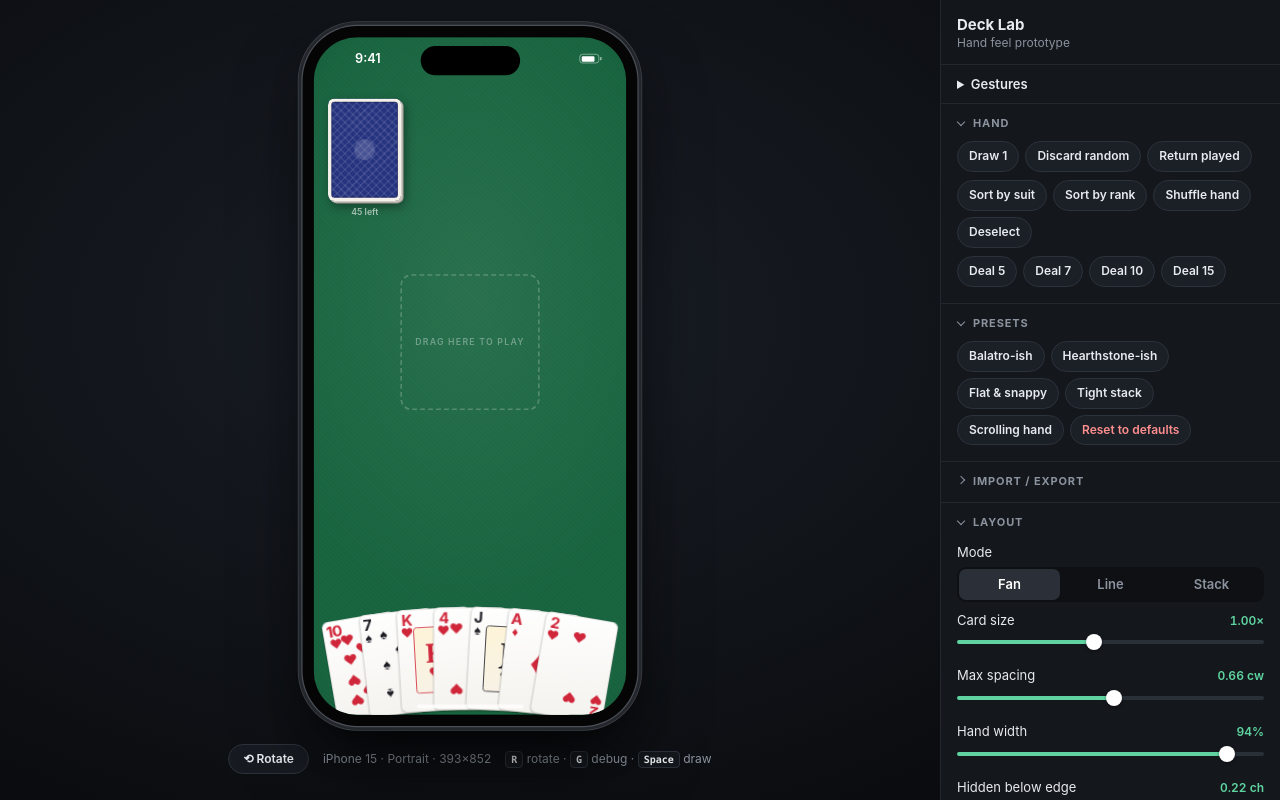
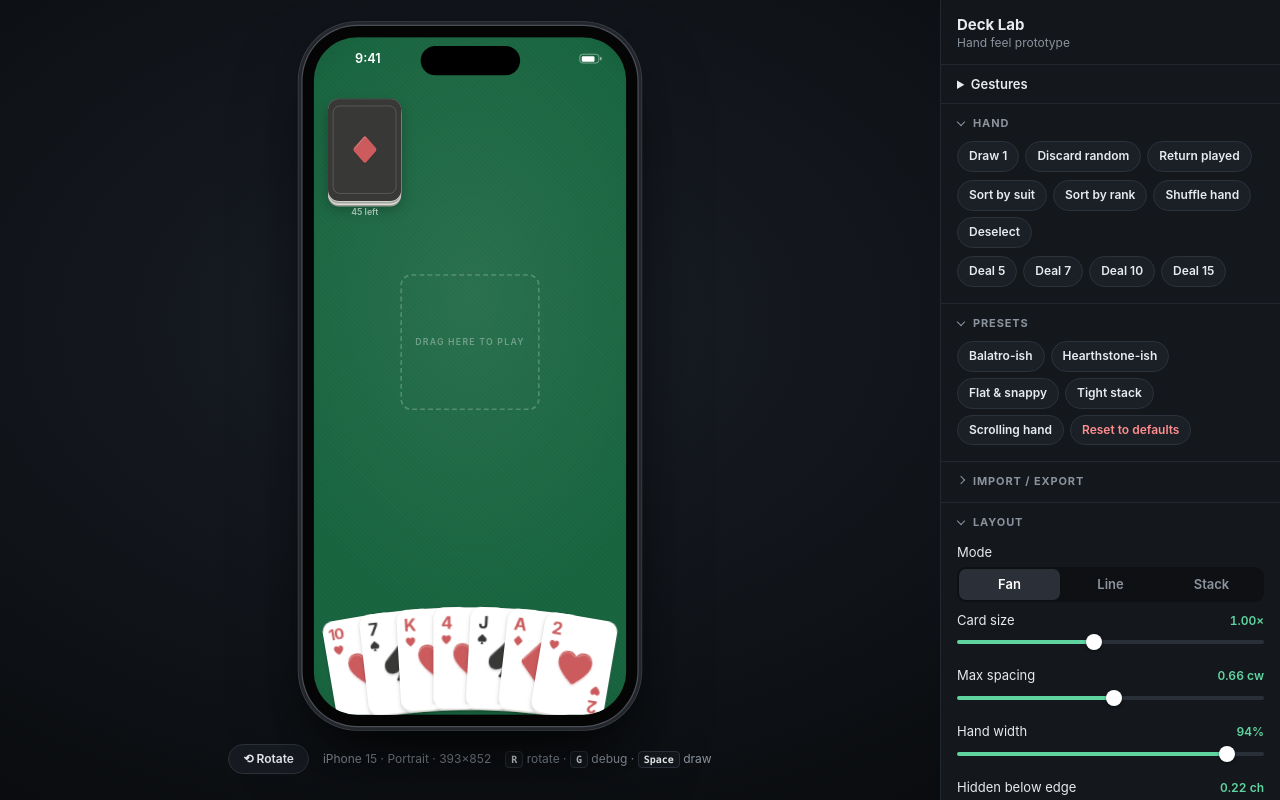
Before and after one commit to appapappa2/decklab, a plain HTML site: page index.html in a window 1280 px wide. Drawn offline with Linux system fonts and the light colour scheme.

Commit message:
Design test

```diff
--- a/src/cards.js
+++ b/src/cards.js
@@ -1,13 +1,45 @@
 import { Spring } from './spring.js';
 
-// U+FE0E forces text (non-emoji) presentation of the suit glyphs on iOS.
 export const SUITS = [
-  { id: 'S', glyph: '\u2660\uFE0E', red: false, order: 0 },
-  { id: 'H', glyph: '\u2665\uFE0E', red: true, order: 1 },
-  { id: 'C', glyph: '\u2663\uFE0E', red: false, order: 2 },
-  { id: 'D', glyph: '\u2666\uFE0E', red: true, order: 3 },
+  { id: 'S', name: 'spades', red: false, order: 0 },
+  { id: 'H', name: 'hearts', red: true, order: 1 },
+  { id: 'C', name: 'clubs', red: false, order: 2 },
+  { id: 'D', name: 'diamonds', red: true, order: 3 },
 ];
 const RANKS = ['A', '2', '3', '4', '5', '6', '7', '8', '9', '10', 'J', 'Q', 'K'];
+
+// Rounded, consistent silhouettes instead of platform-dependent suit glyphs.
+// The short highlight paths give the large marks a softly raised edge.
+const SUIT_ART = {
+  S: {
+    shape: 'M50 9C47 9 44 13 40 17L20 37C4 53 12 75 29 75C37 75 43 71 46 67C45 77 41 84 37 89C36 91 38 93 41 93H59C62 93 64 91 63 89C59 84 55 77 54 67C57 71 63 75 71 75C88 75 96 53 80 37L60 17C56 13 53 9 50 9Z',
+    highlight: 'M18 42C22 36 35 24 44 15C47 12 49 10 51 11',
+  },
+  H: {
+    shape: 'M50 25C43 10 20 9 12 26C2 49 24 70 45 88C48 91 52 91 55 88C76 70 98 49 88 26C80 9 57 10 50 25Z',
+    highlight: 'M13 30C18 15 38 14 47 26M55 24C64 14 80 16 86 29',
+  },
+  C: {
+    shape: 'M50 9C34 9 25 24 32 37C17 33 7 43 7 56C7 70 20 80 33 75C40 73 44 68 46 64C45 76 41 84 37 89C36 91 38 93 41 93H59C62 93 64 91 63 89C59 84 55 76 54 64C56 68 60 73 67 75C80 80 93 70 93 56C93 43 83 33 68 37C75 24 66 9 50 9Z',
+    highlight: 'M32 28C32 18 40 11 49 11M9 55C10 44 19 38 29 40M73 39C83 39 89 45 91 52',
+  },
+  D: {
+    shape: 'M45 10C48 6 52 6 55 10L85 44C88 48 88 52 85 56L55 90C52 94 48 94 45 90L15 56C12 52 12 48 15 44Z',
+    highlight: 'M16 46L46 12C48 9 51 9 54 12',
+  },
+};
+
+function suitHTML(id) {
+  const art = SUIT_ART[id];
+  return `<svg class="suit-mark" viewBox="0 0 100 100" aria-hidden="true" focusable="false">` +
+    `<path fill="currentColor" d="${art.shape}"/>` +
+    `<path class="suit-highlight" d="${art.highlight}"/>` +
+    `</svg>`;
+}
+
+export function cardBackHTML() {
+  return `<div class="back-emblem">${suitHTML('D')}</div>`;
+}
 
 export function createDeck() {
   const deck = [];
@@ -25,37 +57,14 @@ export function shuffle(arr) {
   return arr;
 }
 
-// Pip positions (% of card width/height) for number cards.
-const L = 31, C = 50, R = 69;
-const PIPS = {
-  2: [[C, 21], [C, 79]],
-  3: [[C, 21], [C, 50], [C, 79]],
-  4: [[L, 21], [R, 21], [L, 79], [R, 79]],
-  5: [[L, 21], [R, 21], [C, 50], [L, 79], [R, 79]],
-  6: [[L, 21], [R, 21], [L, 50], [R, 50], [L, 79], [R, 79]],
-  7: [[L, 21], [R, 21], [C, 35.5], [L, 50], [R, 50], [L, 79], [R, 79]],
-  8: [[L, 21], [R, 21], [C, 35.5], [L, 50], [R, 50], [C, 64.5], [L, 79], [R, 79]],
-  9: [[L, 21], [R, 21], [L, 40.3], [R, 40.3], [C, 50], [L, 59.7], [R, 59.7], [L, 79], [R, 79]],
-  10: [[L, 21], [R, 21], [C, 30.7], [L, 40.3], [R, 40.3], [L, 59.7], [R, 59.7], [C, 69.3], [L, 79], [R, 79]],
-};
-
 function faceHTML(card) {
-  const g = card.suit.glyph;
-  const corner = `<b>${card.rank}</b><i>${g}</i>`;
-  let center;
-  if (card.value === 1) {
-    center = `<div class="center ace">${g}</div>`;
-  } else if (card.value > 10) {
-    center = `<div class="center"><div class="court-frame"><b>${card.rank}</b><i>${g}</i></div></div>`;
-  } else {
-    const pips = PIPS[card.value]
-      .map(([x, y]) => `<span class="pip${y > 50 ? ' flip' : ''}" style="left:${x}%;top:${y}%">${g}</span>`)
-      .join('');
-    center = `<div class="center">${pips}</div>`;
-  }
+  const mark = suitHTML(card.suit.id);
+  const corner = `<b${card.rank === '10' ? ' class="rank-ten"' : ''}>${card.rank}</b>${mark}`;
   return (
-    `<div class="face front${card.suit.red ? ' red' : ''}">` +
-    `<div class="corner tl">${corner}</div>${center}<div class="corner br">${corner}</div>` +
+    `<div class="face front${card.suit.red ? ' red' : ''}" aria-hidden="true">` +
+    `<div class="corner tl">${corner}</div>` +
+    `<div class="center${card.value === 1 ? ' ace' : ''}">${mark}</div>` +
+    `<div class="corner br">${corner}</div>` +
     `</div>`
   );
 }
@@ -69,7 +78,9 @@ export class CardSprite {
     this.card = card;
     const el = document.createElement('div');
     el.className = 'card';
-    el.innerHTML = `<div class="shadow"></div><div class="card-inner">${faceHTML(card)}<div class="face back back-art"></div></div>`;
+    el.setAttribute('role', 'img');
+    el.setAttribute('aria-label', `${card.rank} of ${card.suit.name}`);
+    el.innerHTML = `<div class="shadow"></div><div class="card-inner">${faceHTML(card)}<div class="face back back-art" aria-hidden="true">${cardBackHTML()}</div></div>`;
     this.el = el;
     this.inner = el.querySelector('.card-inner');
     this.shadowEl = el.querySelector('.shadow');
--- a/src/main.js
+++ b/src/main.js
@@ -3,6 +3,7 @@ import { buildPanel, loadSettings, saveSettings } from './settings.js';
 import { Game } from './game.js';
 import { Input } from './input.js';
 import { DebugOverlay } from './debug.js';
+import { cardBackHTML } from './cards.js';
 
 const $ = (id) => document.getElementById(id);
 const settings = loadSettings();
@@ -19,6 +20,7 @@ function haptic(pattern) {
 }
 
 const screenEl = $('screen');
+$('deck').querySelector('.deck-stack').innerHTML = cardBackHTML();
 const game = new Game(
   {
     screen: screenEl,
--- a/style.css
+++ b/style.css
@@ -7,6 +7,9 @@
   --muted: #8b939e;
   --accent: #5fd4a0;
   --sel: #ffd257;
+  --card-paper: #fff;
+  --card-ink: #383837;
+  --card-red: #cb5b5d;
   --ease: cubic-bezier(.45, .05, .25, 1);
   color-scheme: dark;
 }
@@ -77,6 +80,7 @@ body.booting *, body.booting *::before, body.booting *::after { transition: none
   --safe-left: 0px;
   --cw: 92px;
   --ch: 129px;
+  --card-radius: calc(var(--cw) * .15);
   position: relative;
   width: var(--sw);
   height: var(--sh);
@@ -198,16 +202,19 @@ kbd {
 #deck .deck-stack {
   position: absolute;
   inset: 0;
-  border-radius: calc(var(--cw) * .085);
+  overflow: hidden;
+  border-radius: var(--card-radius);
   box-shadow:
-    inset 0 0 0 calc(var(--cw) * .045) #f4f1ea,
-    inset 0 0 0 calc(var(--cw) * .06) rgba(0, 0, 0, .2),
-    1px 1px 0 #d9d5cc,
-    2px 2px 0 #bdb8ae,
-    3px 3px 0 #a19c92,
-    4px 6px 14px rgba(0, 0, 0, .45);
+    inset 0 1px 0 rgba(255, 255, 255, .18),
+    0 1px 0 #dddcd8,
+    0 3px 0 #a5a5a0,
+    0 5px 0 #dddcd8,
+    0 7px 0 #9b9b96,
+    0 10px 18px rgba(0, 0, 0, .28);
 }
 #deck.empty .deck-stack { background: none; box-shadow: none; border: 2px dashed rgba(255, 255, 255, .2); }
+#deck.empty .deck-stack::before,
+#deck.empty .back-emblem { display: none; }
 #deck-count {
   position: absolute;
   left: 50%;
@@ -221,11 +228,25 @@ kbd {
 }
 
 .back-art {
-  background-color: #26337f;
-  background-image:
-    radial-gradient(circle at 50% 50%, rgba(255, 255, 255, .16) 0 16%, transparent 17%),
-    repeating-linear-gradient(45deg, rgba(255, 255, 255, .09) 0 2px, transparent 2px 7px),
-    repeating-linear-gradient(-45deg, rgba(255, 255, 255, .09) 0 2px, transparent 2px 7px);
+  background: var(--card-ink);
+}
+.back-art::before {
+  content: '';
+  position: absolute;
+  inset: 7%;
+  border: 1px solid rgba(255, 255, 255, .2);
+  border-radius: calc(var(--cw) * .095);
+}
+.back-emblem {
+  position: absolute;
+  inset: 0;
+  display: grid;
+  place-items: center;
+  color: var(--card-red);
+}
+.back-emblem .suit-mark {
+  width: 42%;
+  filter: drop-shadow(0 calc(var(--cw) * .018) calc(var(--cw) * .01) rgba(0, 0, 0, .22));
 }
 
 /* ------------------------------------------------------------------ cards */
@@ -246,37 +267,41 @@ kbd {
 .card .shadow {
   position: absolute;
   inset: 6% 5%;
-  border-radius: calc(var(--cw) * .09);
-  box-shadow: 0 calc(var(--cw) * .2) calc(var(--cw) * .32) rgba(0, 0, 0, .5);
+  border-radius: var(--card-radius);
+  box-shadow: 0 calc(var(--cw) * .18) calc(var(--cw) * .3) rgba(0, 0, 0, .35);
   opacity: 0;
 }
 .card-inner { position: absolute; inset: 0; transform-style: preserve-3d; }
 .face {
   position: absolute;
   inset: 0;
-  border-radius: calc(var(--cw) * .085);
+  border-radius: var(--card-radius);
   overflow: hidden;
   -webkit-backface-visibility: hidden;
   backface-visibility: hidden;
 }
 .front {
-  background: linear-gradient(170deg, #ffffff 0%, #f4f2ed 100%);
-  color: #1b1b22;
-  box-shadow: 0 1px 2px rgba(0, 0, 0, .35), inset 0 0 0 1px rgba(0, 0, 0, .12);
+  background: var(--card-paper);
+  color: var(--card-ink);
+  box-shadow:
+    inset 0 -2px 0 #e7e5e2,
+    0 1px 3px rgba(0, 0, 0, .16),
+    0 3px 7px rgba(0, 0, 0, .12);
 }
-.front.red { color: #d0263a; }
+.front.red { color: var(--card-red); }
 .back {
   transform: rotateY(180deg);
   box-shadow:
-    inset 0 0 0 calc(var(--cw) * .045) #f4f1ea,
-    inset 0 0 0 calc(var(--cw) * .06) rgba(0, 0, 0, .2),
-    0 1px 2px rgba(0, 0, 0, .35);
+    inset 0 1px 0 rgba(255, 255, 255, .18),
+    inset 0 -2px 0 rgba(0, 0, 0, .12),
+    0 2px 5px rgba(0, 0, 0, .2);
 }
 .card.selected .front {
   box-shadow:
     0 0 0 calc(var(--cw) * .03) var(--sel),
-    0 0 calc(var(--cw) * .16) rgba(255, 210, 87, .55),
-    0 1px 2px rgba(0, 0, 0, .35);
+    0 0 calc(var(--cw) * .12) rgba(255, 210, 87, .28),
+    inset 0 -2px 0 #e7e5e2,
+    0 3px 7px rgba(0, 0, 0, .12);
 }
 
 .corner {
@@ -284,39 +309,35 @@ kbd {
   display: flex;
   flex-direction: column;
   align-items: center;
-  line-height: .92;
-  font-weight: 700;
+  gap: calc(var(--cw) * .025);
+  width: 23%;
+  line-height: 1;
 }
-.corner.tl { left: 5%; top: 4%; }
-.corner.br { right: 5%; bottom: 4%; transform: rotate(180deg); }
-.corner b { font-size: calc(var(--cw) * .21); letter-spacing: -.06em; }
-.corner i { font-style: normal; font-size: calc(var(--cw) * .17); }
-
-.center { position: absolute; inset: 0; }
-.pip {
-  position: absolute;
-  font-size: calc(var(--cw) * .19);
-  line-height: 1;
-  transform: translate(-50%, -50%);
+.corner.tl { left: 6%; top: 7%; }
+.corner.br { right: 6%; bottom: 7%; transform: rotate(180deg); }
+.corner b {
+  font: 750 calc(var(--cw) * .235)/1 -apple-system, BlinkMacSystemFont, "SF Pro Rounded", "Segoe UI", system-ui, sans-serif;
+  letter-spacing: -.055em;
 }
-.pip.flip { transform: translate(-50%, -50%) rotate(180deg); }
-.center.ace { display: grid; place-items: center; font-size: calc(var(--cw) * .52); line-height: 1; }
-.court-frame {
-  position: absolute;
-  left: 22%;
-  right: 22%;
-  top: 18%;
-  bottom: 18%;
-  display: flex;
-  flex-direction: column;
-  align-items: center;
-  justify-content: center;
-  border: 1.5px solid currentColor;
-  border-radius: calc(var(--cw) * .05);
-  background: linear-gradient(160deg, rgba(255, 210, 87, .22), rgba(255, 210, 87, .05));
+.corner b.rank-ten { font-size: calc(var(--cw) * .205); }
+.suit-mark { display: block; flex: none; height: auto; overflow: visible; }
+.suit-highlight {
+  fill: none;
+  stroke: #fff;
+  stroke-opacity: .3;
+  stroke-width: 2.5;
+  stroke-linecap: round;
+  stroke-linejoin: round;
 }
-.court-frame b { font: 700 calc(var(--cw) * .36)/1 Georgia, "Times New Roman", serif; }
-.court-frame i { font-style: normal; font-size: calc(var(--cw) * .2); line-height: 1; }
+.corner .suit-mark { width: 68%; }
+.corner .suit-highlight { display: none; }
+.center { position: absolute; inset: 0; display: grid; place-items: center; }
+.center .suit-mark {
+  width: 57%;
+  filter: drop-shadow(0 calc(var(--cw) * .022) calc(var(--cw) * .01) rgba(56, 56, 55, .2));
+}
+.front.red .center .suit-mark { filter: drop-shadow(0 calc(var(--cw) * .022) calc(var(--cw) * .01) rgba(161, 61, 63, .22)); }
+.center.ace .suit-mark { width: 65%; }
 
 /* ------------------------------------------------- play buttons & overflow */
 
```
